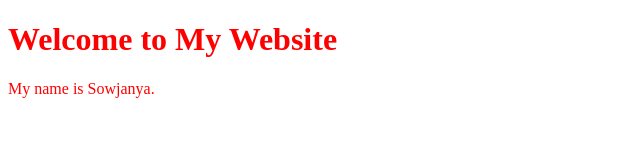
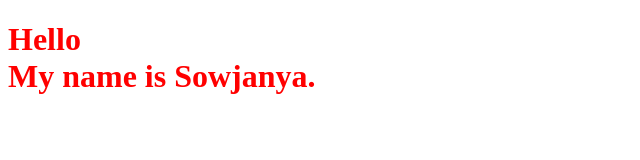
Before and after one commit to Sowjan95/sowjanya, a plain HTML site: page index.html in a window 1280 px wide. Shown: the whole page, without its empty margins (0-640 px from the left). Drawn offline with Linux system fonts and the light colour scheme.

Commit message:
Update index.html

```diff
--- a/index.html
+++ b/index.html
@@ -5,7 +5,6 @@
     <link rel="stylesheet" href="./style.css">
   </head>
   <body>
-	  <h1>Welcome to My Website</h1>
-	  <p> My name is Sowjanya. </p>
+    <h1>Hello<br> My name is Sowjanya.</h1>
   </body>
 </html>
```
